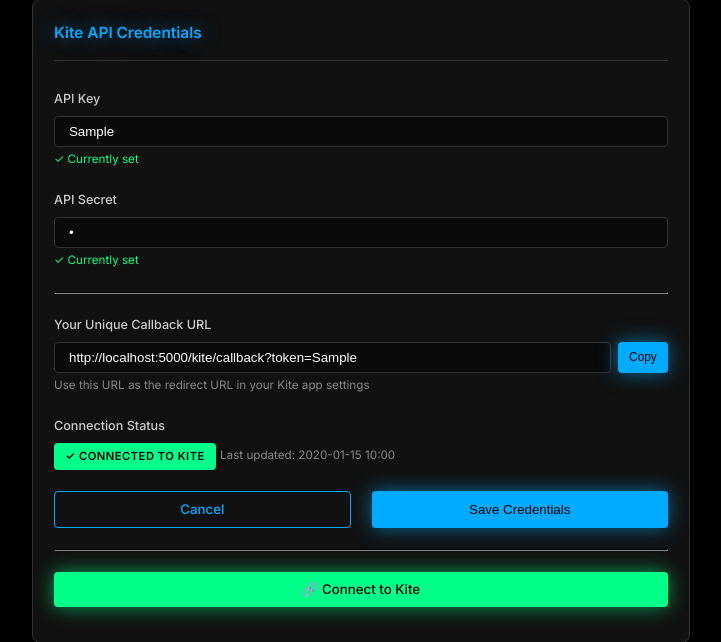
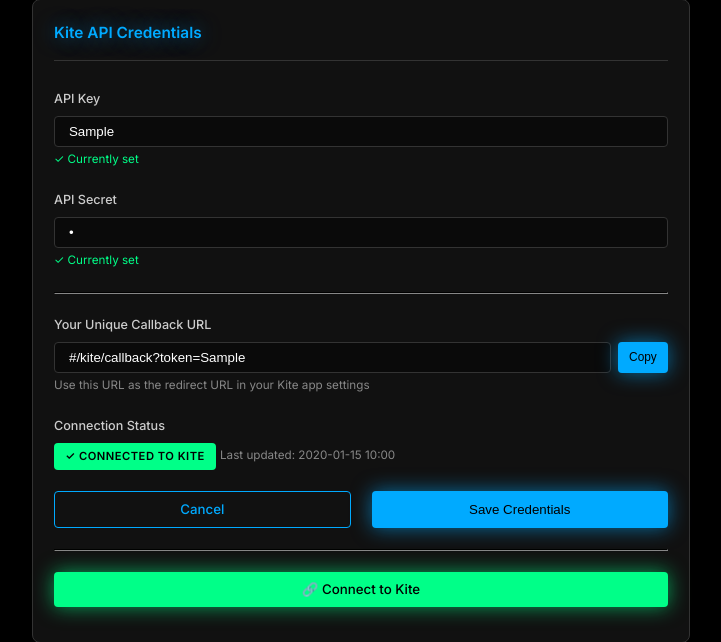
Before and after one commit to vpvijayanand/power_app, a Flask app: template app/templates/kite/credentials.html in a window 1280 px wide. Shown: the part 43-685 px from the top of the page, without its empty margins (279-1000 px from the left). Run offline with Flask 3, Linux system fonts and the light colour scheme; tables that the repository leaves empty hold one stand-in row (values such as "Sample post"); the template is opened without the code that fills it: values that come from a table or form of the project are taken from there, most other values are stand-ins (such as "Sample title", 1, 10 or a date in 2020).

Commit message:
Fix: Use dynamic KITE_CALLBACK_BASE_URL instead of hardcoded localhost

```diff
--- a/app/kite/routes.py
+++ b/app/kite/routes.py
@@ -1,4 +1,4 @@
-from flask import redirect, url_for, flash, request, render_template
+from flask import redirect, url_for, flash, request, render_template, current_app
 from app.auth.decorators import login_required, get_current_user
 from app.services.kite_service import KiteService
 from app.models import User, db
@@ -84,7 +84,8 @@
         else:
             flash('Please provide both API key and secret.', 'danger')
 
-    return render_template('kite/credentials.html', user=user, current_user=user)
+    return render_template('kite/credentials.html', user=user, current_user=user,
+                           callback_base_url=current_app.config['KITE_CALLBACK_BASE_URL'])
 
 
 @kite_bp.route('/refresh-balance')
--- a/app/templates/kite/credentials.html
+++ b/app/templates/kite/credentials.html
@@ -43,7 +43,7 @@
                     <label class="form-label">Your Unique Callback URL</label>
                     <div style="display: flex; gap: 0.5rem;">
                         <input type="text" id="callback-url" class="form-control"
-                            value="http://localhost:5000/kite/callback?token={{ user.kite_callback_token }}" readonly>
+                            value="{{ callback_base_url }}/kite/callback?token={{ user.kite_callback_token }}" readonly>
                         <button type="button" class="btn btn-sm btn-primary" onclick="copyCallbackUrl()">Copy</button>
                     </div>
                     <small class="text-muted">Use this URL as the redirect URL in your Kite app settings</small>
```
